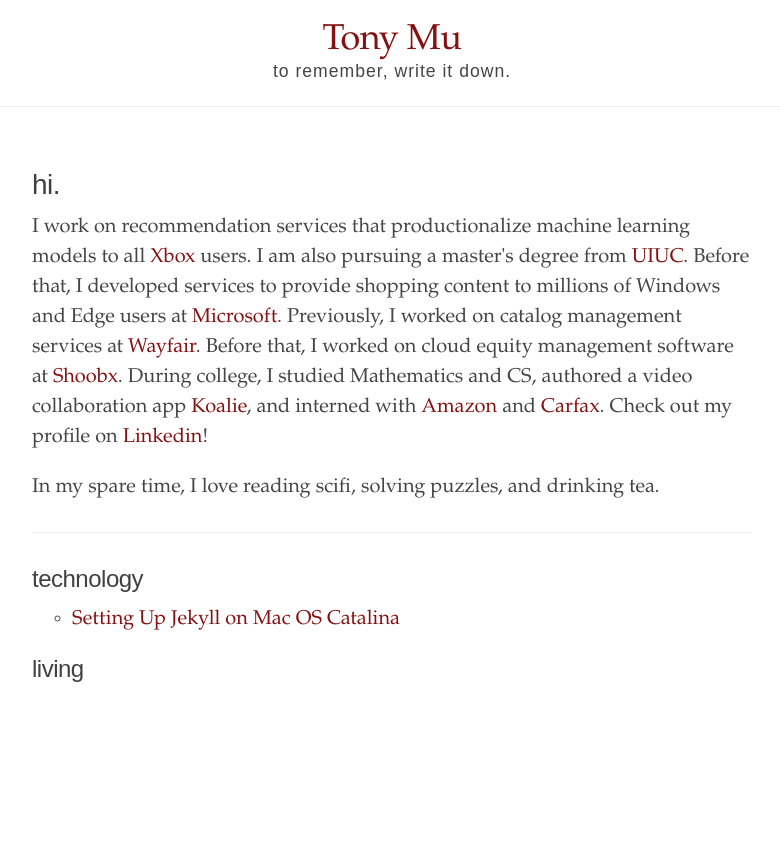
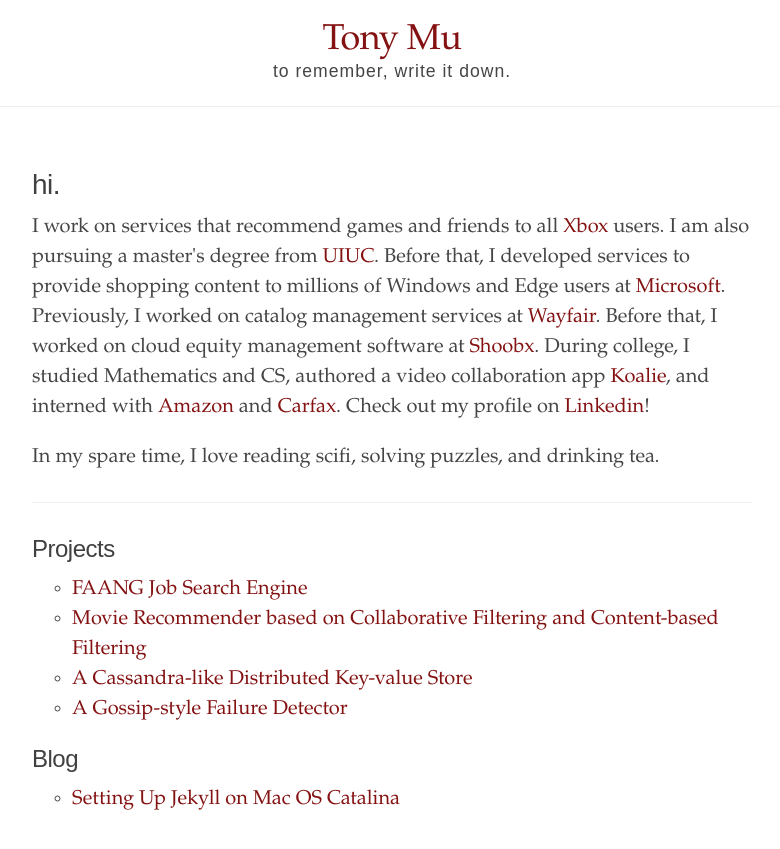
Before and after one commit to tonymuu/tonymuu.github.io, a Jekyll site: the page built from index.html, in a window 1280 px wide. Shown: the top 849 px of the page, without its empty margins (248-1028 px from the left). Built offline with Jekyll 4.4.1, drawn with Linux system fonts in a browser that asks for light colours.

Commit message:
add project section

```diff
--- a/index.html
+++ b/index.html
@@ -6,7 +6,7 @@
   <h1>hi.</h1>
 
 <p>
-  I work on recommendation services that productionalize machine learning models to all <a href="https://www.xbox.com/en-US/">Xbox</a> users. I am also pursuing a master's degree from <a href="https://cs.illinois.edu/academics/graduate/professional-mcs/online-master-computer-science" target="_blank">UIUC</a>. Before that, I developed services to provide shopping content to millions of Windows and Edge users at <a href="https://www.microsoft.com/en-us/about/" target="_blank">Microsoft</a>. Previously, I worked on catalog management services at <a href="https://www.aboutwayfair.com/" target="_blank">Wayfair</a>. Before that, I worked on cloud equity management software at <a href="https://www.shoobx.com/about/our-company/" target="_blank">Shoobx</a>. During college, I studied Mathematics and CS, authored a video collaboration app <a href="https://apps.apple.com/us/app/koalie/id1479634971" target="_blank">Koalie</a>, and interned with <a href="https://www.aboutamazon.com/" target="_blank">Amazon</a> and <a href="https://www.carfax.com/company/about" target="_blank">Carfax</a>. Check out my profile on <a href="https://www.linkedin.com/in/tonymu/" target="_blank">Linkedin</a>!
+  I work on services that recommend games and friends to all <a href="https://www.xbox.com/en-US/">Xbox</a> users. I am also pursuing a master's degree from <a href="https://cs.illinois.edu/academics/graduate/professional-mcs/online-master-computer-science" target="_blank">UIUC</a>. Before that, I developed services to provide shopping content to millions of Windows and Edge users at <a href="https://www.microsoft.com/en-us/about/" target="_blank">Microsoft</a>. Previously, I worked on catalog management services at <a href="https://www.aboutwayfair.com/" target="_blank">Wayfair</a>. Before that, I worked on cloud equity management software at <a href="https://www.shoobx.com/about/our-company/" target="_blank">Shoobx</a>. During college, I studied Mathematics and CS, authored a video collaboration app <a href="https://apps.apple.com/us/app/koalie/id1479634971" target="_blank">Koalie</a>, and interned with <a href="https://www.aboutamazon.com/" target="_blank">Amazon</a> and <a href="https://www.carfax.com/company/about" target="_blank">Carfax</a>. Check out my profile on <a href="https://www.linkedin.com/in/tonymu/" target="_blank">Linkedin</a>!
 </p>
 <p>
   In my spare time, I love reading scifi, solving puzzles, and drinking tea.
@@ -16,7 +16,31 @@
 <hr>
 
 <div class="toc">
-  <h2>technology</h2>
+  <h2>Projects</h2>
+  <ul class="texts">
+    <li class="text-title">
+      <a href="https://github.com/tonymuu/TJSE">
+        FAANG Job Search Engine
+      </a>
+    </li>
+    <li class="text-title">
+      <a href="https://github.com/tonymuu/MovieRecommender">
+        Movie Recommender based on Collaborative Filtering and Content-based Filtering
+      </a>
+    </li>
+    <li class="text-title">
+      <a href="https://github.com/tonymuu/distributed-kv-store">
+        A Cassandra-like Distributed Key-value Store
+      </a>
+    </li>
+    <li class="text-title">
+      <a href="https://github.com/tonymuu/gossip-style-failure-detector">
+        A Gossip-style Failure Detector
+      </a>
+    </li>
+  </ul>
+
+  <h2>Blog</h2>
   <ul class="texts">
   {% for item in site.tech %}
 
@@ -27,16 +51,4 @@
     </li>
   {% endfor %}
   </ul>
-
-  <h2>living</h2>
-  <ul class="texts">
-  {% for item in site.life %}
-
-    <li class="text-title">
-      <a href="{{ site.baseurl }}{{ item.url }}">
-        {{ item.title }}
-      </a>
-    </li>
-  {% endfor %}
-  </ul>
 </div>
```
